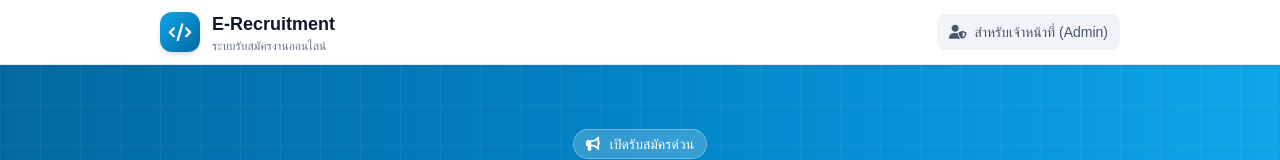
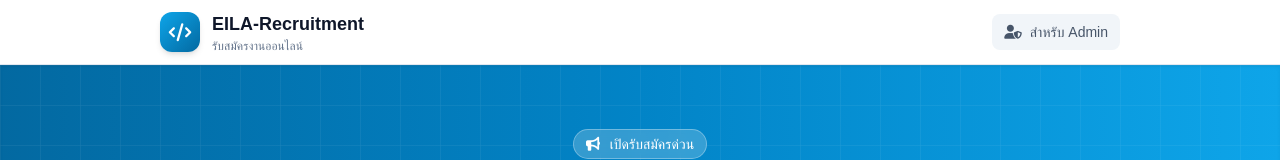
Before and after one commit to eilapsu/recruitment, a plain HTML site: page index.html in a window 1280 px wide. Shown: the top 160 px of the page. Drawn offline with nearby package versions, Linux system fonts and the light colour scheme; a web font is replaced by a local one.

Commit message:
index.html

```diff
--- a/index.html
+++ b/index.html
@@ -60,15 +60,15 @@
                     <i class="fa-solid fa-code text-lg"></i>
                 </div>
                 <div>
-                    <span class="font-bold text-slate-900 text-base sm:text-lg block leading-tight">E-Recruitment</span>
-                    <span class="text-xs text-slate-500 block">ระบบรับสมัครงานออนไลน์</span>
+                    <span class="font-bold text-slate-900 text-base sm:text-lg block leading-tight">EILA-Recruitment</span>
+                    <span class="text-xs text-slate-500 block">รับสมัครงานออนไลน์</span>
                 </div>
             </div>
 
             <div id="nav-actions">
                 <button id="btn-open-admin" onclick="openAdminLoginModal()" class="text-xs sm:text-sm font-medium text-slate-600 hover:text-primary-600 bg-slate-100 hover:bg-primary-50 px-3 py-2 rounded-lg transition-colors flex items-center gap-2">
                     <i class="fa-solid fa-user-shield"></i>
-                    <span>สำหรับเจ้าหน้าที่ (Admin)</span>
+                    <span>สำหรับ Admin</span>
                 </button>
                 <button id="btn-back-applicant" onclick="switchView('applicant')" class="hidden text-xs sm:text-sm font-medium text-primary-600 hover:text-primary-700 bg-primary-50 hover:bg-primary-100 px-3 py-2 rounded-lg transition-colors flex items-center gap-2">
                     <i class="fa-solid fa-arrow-left"></i>
```
